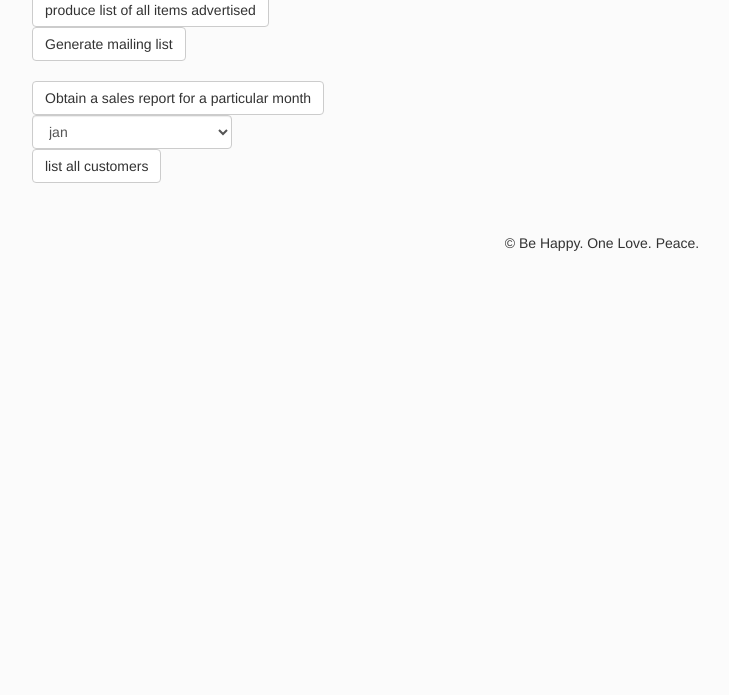
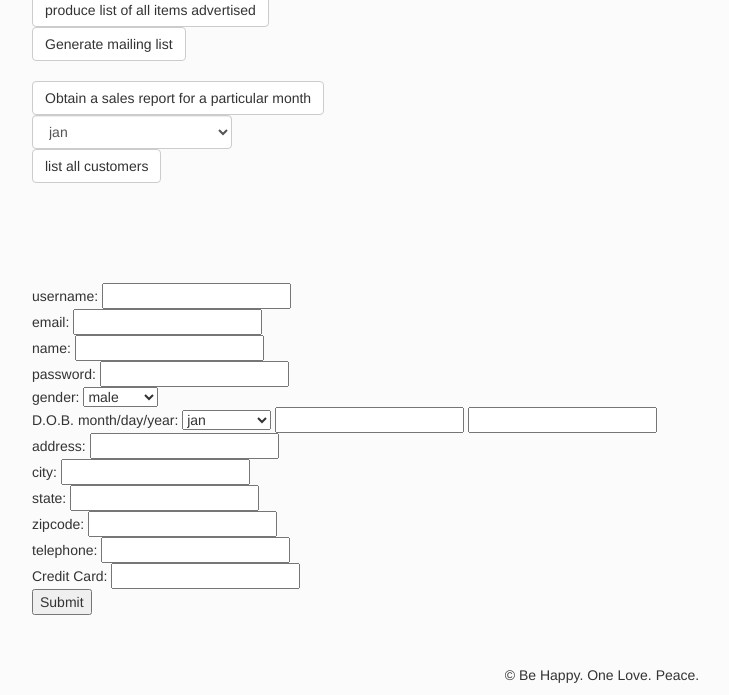
Before and after one commit to karlfloersch/friends-r-us, a Django app: template social_network/templates/employee.html in a window 1280 px wide. Shown: the part 487-1182 px from the top of the page, without its empty margins (38-767 px from the left). Before the commit the page ends 738 px from the top, so only its background shows below. Run offline with Django 3.2, Linux system fonts and the light colour scheme; the template is opened without the code that fills it, so the values that code supplies are empty; some libraries are stand-ins or nearby versions.

Commit message:
add new user by employee

```diff
--- a/social_network/templates/employee.html
+++ b/social_network/templates/employee.html
@@ -58,4 +58,53 @@
 <button class="btn btn-default" type="list_all_customers" id="list-all-customers">list all customers</button>
 <table class="table" id = "customer_table" style="display:none;">
 </table>
+<br><br><br><br><br><br>
+<form method="post" action="../create_account/">
+{% csrf_token %}
+<!--  firstname VARCHAR(50),
+     lastname  VARCHAR(50),
+     password  CHAR(15),
+     gender    VARCHAR(1),
+     address   VARCHAR(95),
+     city      VARCHAR(50),
+     state     VARCHAR(50),
+     zipcode   INT,
+     telephone VARCHAR(15), -->
+username: <input type="text" name="username"><br>
+email: <input type ="text" name="email"><br>
+name: <input type="text" name="name"><br>
+password: <input type ="text" name="password"><br>
+gender:  <select name = "gender">
+			  <option value="m">male</option>
+			  <option value="f">female</option>
+			  <option value="n">neutral</option>
+			  <option value="d">dont ask</option>
+		 </select> <br>
+D.O.B. month/day/year:
+<select name = "month">
+			  <option value="1">jan</option>
+			  <option value="2">feb</option>
+			  <option value="3">march</option>
+			  <option value="4">april</option>
+			  <option value="5">may</option>
+			  <option value="6">june</option>
+			  <option value="7">july</option>
+			  <option value="8">august</option>
+			  <option value="9">september</option>
+			  <option value="10">october</option>
+			  <option value="11">november</option>
+			  <option value="12">december</option>
+		 </select>
+<input type ="text" name="employee_create" value="employee_create" style="display: none;">
+<input type ="text" name="day">
+<input type ="text" name="year"><br>
+address: <input type ="text" name="address"><br>
+city: <input type ="text" name="city"><br>
+state: <input type ="text" name="state"><br>
+zipcode: <input type ="text" name="zipcode"><br>
+telephone: <input type ="text" name="telephone"><br>
+Credit Card: <input type ="text" name="credit"><br>
+
+<input type="submit" value="Submit">
+</form>
 {% endblock %}
```
Also changed, not shown: social_network/views.py (+8 -3 lines).
